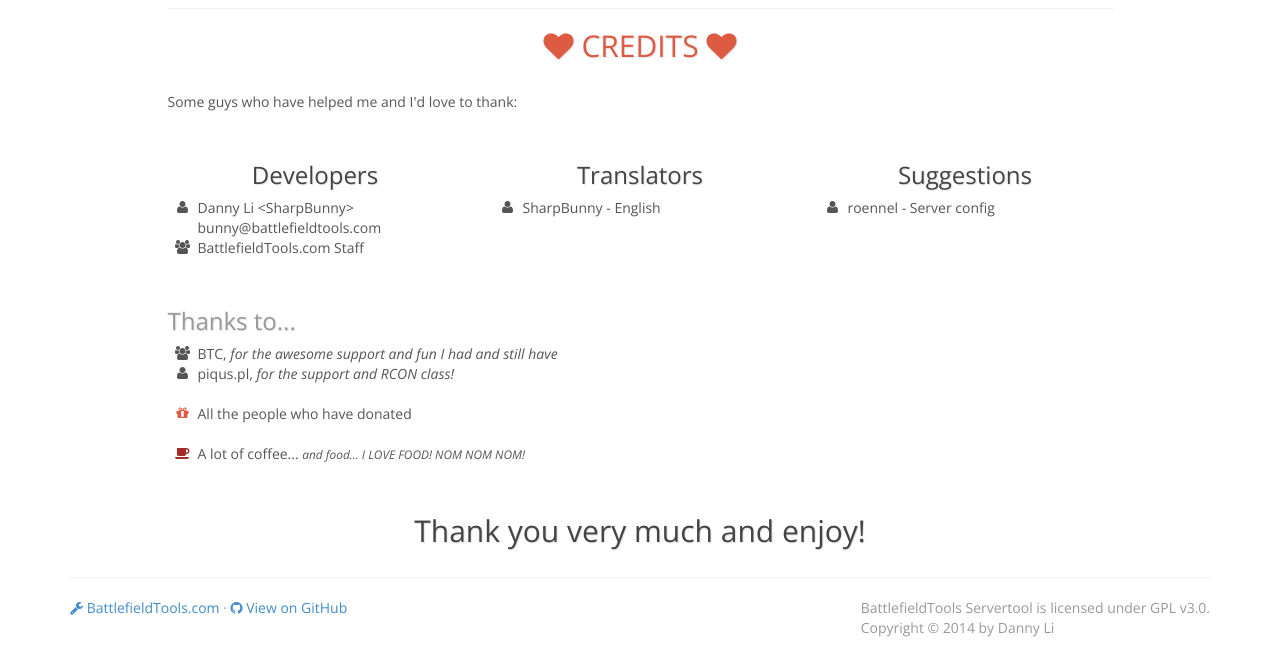
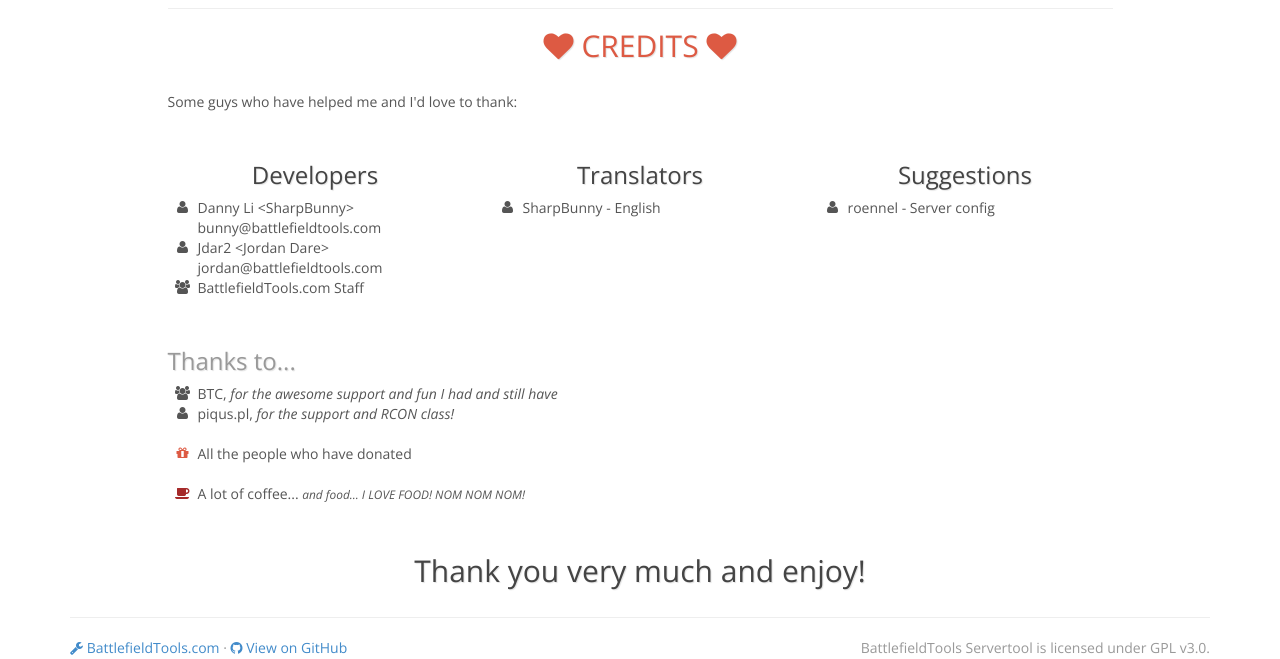
Before and after one commit to L2KSolkov/bf2servertool, a PHP site: page / in a window 1280 px wide. Shown: the part 822-1481 px from the top of the page. Before the commit the page ends 1459 px from the top, so only its background shows below. Run offline with PHP 8.4, Linux system fonts and the light colour scheme; some libraries are stand-ins or nearby versions.

Commit message:
Changed index.php

```diff
--- a/index.php
+++ b/index.php
@@ -84,6 +84,7 @@ require_once('core/init.php');
 							<h3 class="center">Developers</h3>
 							<ul class="fa-ul">
 								<li><i class="fa-li fa fa-user"></i>Danny Li &lt;SharpBunny&gt;<br />bunny@battlefieldtools.com</li>
+								<li><i class="fa-li fa fa-user"></i>Jdar2 &lt;Jordan Dare&gt;<br />jordan@battlefieldtools.com</li>
 
 								<li><i class="fa-li fa fa-group"></i>BattlefieldTools.com Staff</li>
 							</ul>
@@ -130,7 +131,7 @@ require_once('core/init.php');
 			<footer class="row">
 				<div class="col-md-12">
 					<hr />
-					<p class="text-muted"><a href="http://battlefieldtools.com" target="_blank"><i class="fa fa-wrench"></i> BattlefieldTools.com</a> <!--&middot; <a href="http://battlefield.play4free.com/en/forum/showthread.php?tid=137006" target="_blank"><i class="fa fa-file-text"></i> Tool thread</a>--> &middot; <a href="https://github.com/dyhli/bfp4f-servertool/" target="_blank"><i class="fa fa-github"></i> View on GitHub</a> <span class="pull-right">BattlefieldTools Servertool is licensed under GPL v3.0.<br />Copyright &copy; <?=date('Y')?> by Danny Li <SharpBunny></span></p>
+					<p class="text-muted"><a href="http://battlefieldtools.com" target="_blank"><i class="fa fa-wrench"></i> BattlefieldTools.com</a> <!--&middot; <a href="http://battlefield.play4free.com/en/forum/showthread.php?tid=137006" target="_blank"><i class="fa fa-file-text"></i> Tool thread</a>--> &middot; <a href="https://github.com/Jdar2/bf2servertool" target="_blank"><i class="fa fa-github"></i> View on GitHub</a> <span class="pull-right">BattlefieldTools Servertool is licensed under GPL v3.0.<br />Copyright &copy; <?=date('Y')?> by Danny Li <SharpBunny></span></p>
 				</div>
 			</footer>
 
```
